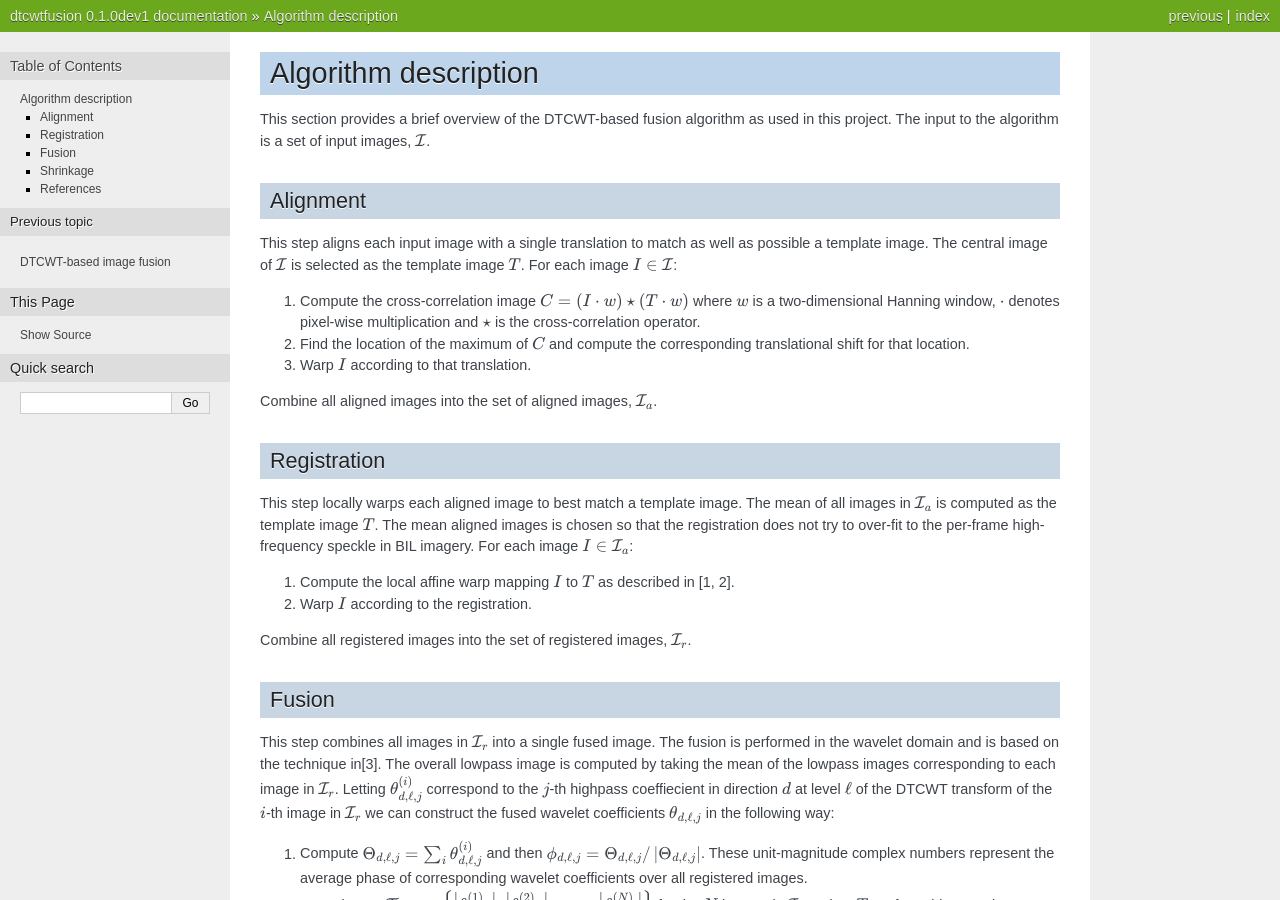
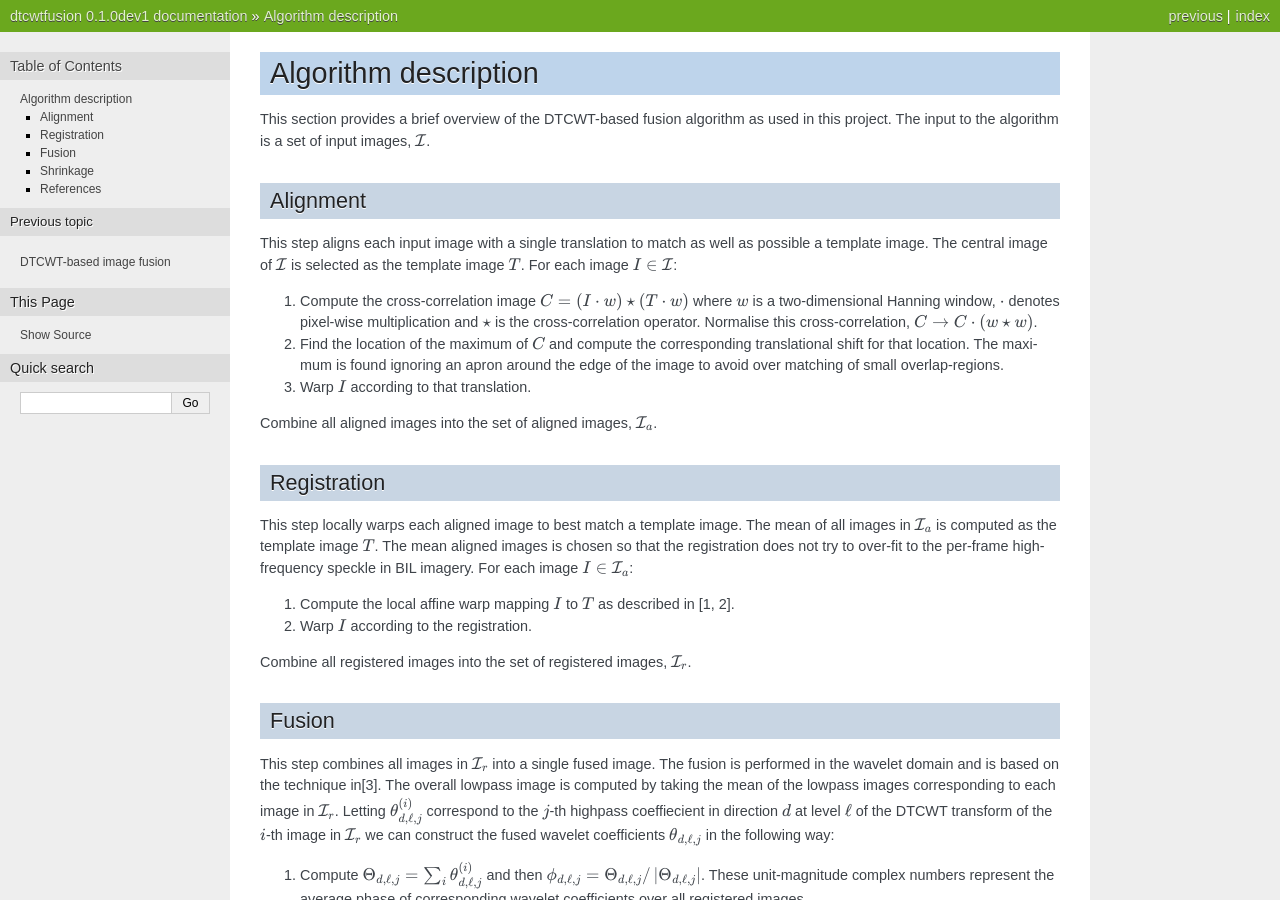
Before and after one commit to rjw57/dtcwtfusion, a Sphinx documentation site: the page built from docs/algorithm.rst, in a window 1280 px wide and 900 px high. Built offline with Sphinx 7.4.7, drawn with Linux system fonts in a browser that asks for light colours.

Commit message:
note modified alignment in docs

```diff
--- a/docs/algorithm.rst
+++ b/docs/algorithm.rst
@@ -15,10 +15,13 @@ selected as the template image :math:`T`. For each image :math:`I \in
 1. Compute the cross-correlation image :math:`C = (I \cdot w) \star (T \cdot
    w)` where :math:`w` is a two-dimensional Hanning window, :math:`\cdot`
    denotes pixel-wise multiplication and :math:`\star` is the cross-correlation
-   operator.
+   operator. Normalise this cross-correlation, :math:`C \rightarrow C \cdot (w
+   \star w)`.
 
 2. Find the location of the maximum of :math:`C` and compute the corresponding
-   translational shift for that location.
+   translational shift for that location. The maximum is found ignoring an
+   apron around the edge of the image to avoid over matching of small
+   overlap-regions.
 
 3. Warp :math:`I` according to that translation.
 
```
